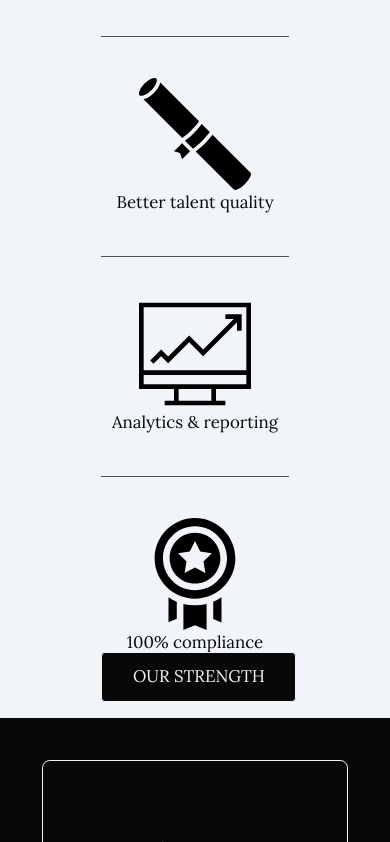
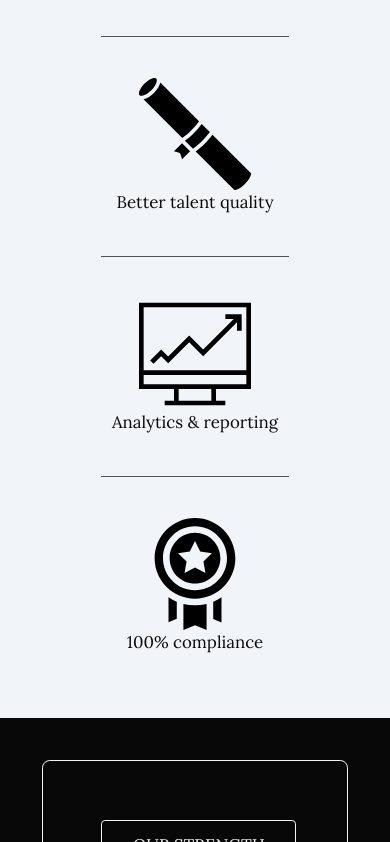
Before and after one commit to talha2510/mhticon, a Next.js app: page / in a window 390 px wide. Shown: the part 2927-3769 px from the top of the page. Built offline with nearby package versions, Linux system fonts and the light colour scheme; a web font is replaced by a local one.

Commit message:
first commit

```diff
--- a/app/ui/home/home.module.css
+++ b/app/ui/home/home.module.css
@@ -647,7 +647,7 @@
 		justify-content: center;
 		align-items: center;
 		position: absolute;
-		top:424vh;
+		top:444vh;
 		right: 24vw;
 		width: 50%;
 		height: 6vh;
--- a/app/ui/home/home.tsx
+++ b/app/ui/home/home.tsx
@@ -76,7 +76,7 @@ export default function Home(){
 				</div>
 				<div>
 					<Image
-					src="/home/Analytics.svg"
+					src="/home/analytics.svg"
 					width={70}
 					height={70}
 					alt="/home/calculator.svg"
```
Also changed, not shown: 1 other file (tests, documents, lock files or other folders).
